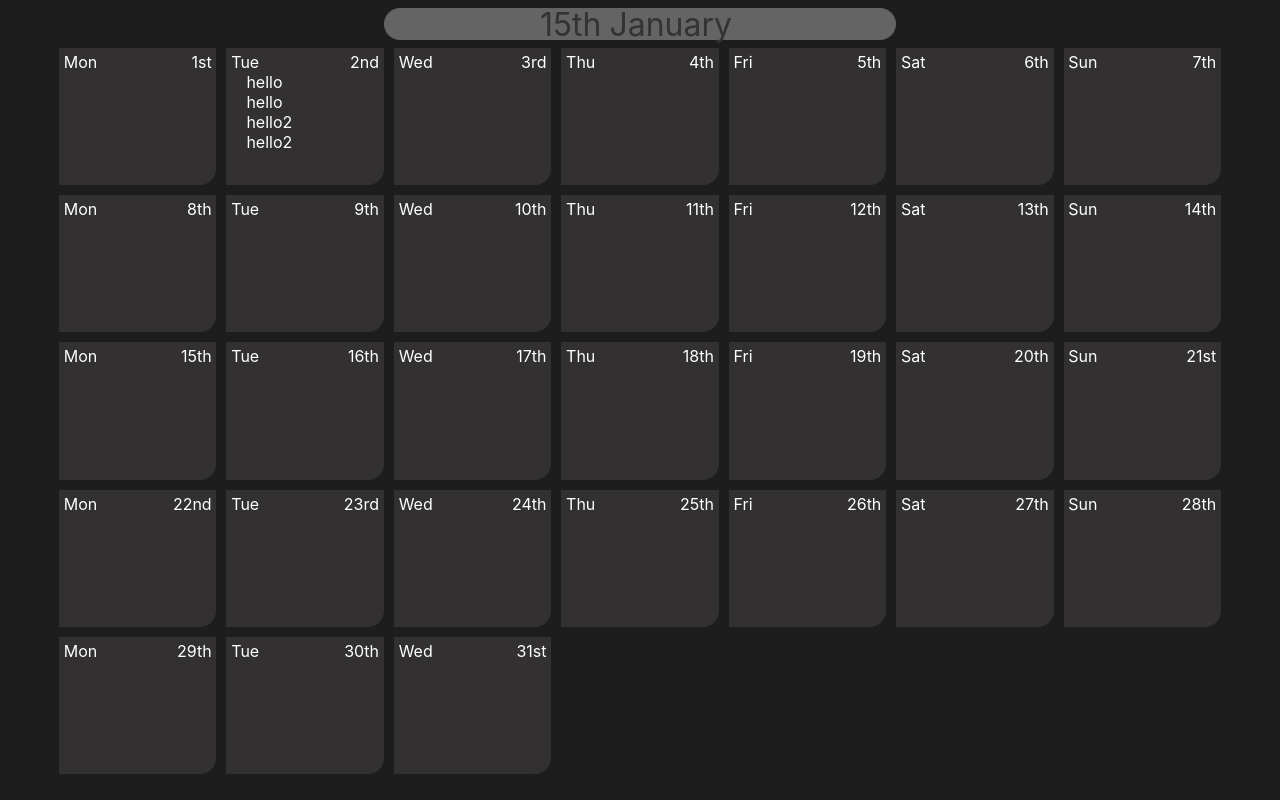
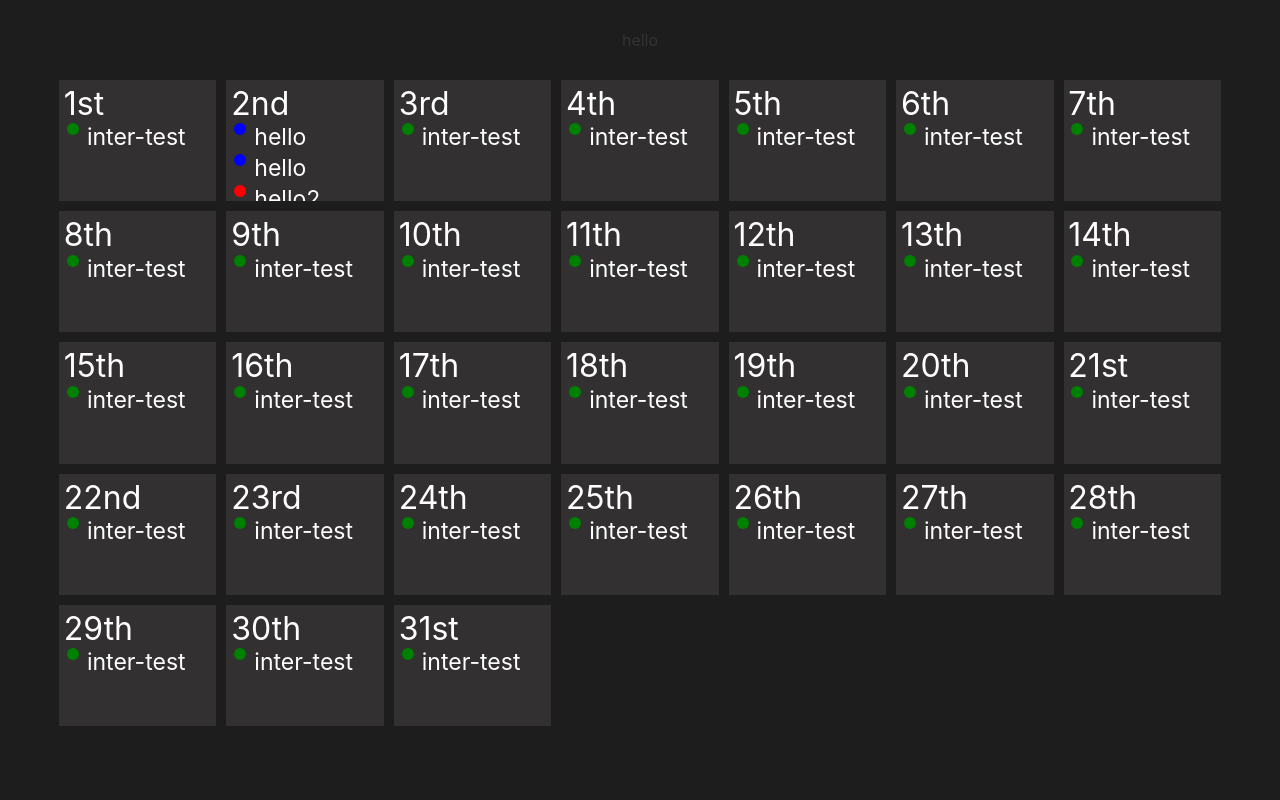
Before and after one commit to jaymesn/unienv, a Svelte app: page / in a window 1280 px wide. Built offline with nearby package versions, Linux system fonts and the light colour scheme.

Commit message:
redoing bar component before starting day view

```diff
--- a/src/App.svelte
+++ b/src/App.svelte
@@ -6,8 +6,7 @@
 
 	import Calendar from  "./TabComponents/Calendar/Calendar.svelte";
 	import Workspace from "./TabComponents/Workspace/Workspace.svelte";
-
-    let AppData:Data = {
+    let AppData = {
 
         NavBar:[
 			{ title:"Calendar", icon:" (^o^) "},
@@ -59,9 +58,9 @@
 
 
     };
+	$: AppData;
+	(window as any).AppData = AppData;
 	Object.keys(AppData.Calendar);
-	(window as any).look = AppData.Calendar;
-	let view:"Day"|"Month" = "Day"
 
 </script>
 
@@ -69,7 +68,9 @@
 	<!-- make this less for navigatio and more like polybar, so a thing to play and customize -->
 
     {#if AppData.selected === 0}
-		<Calendar allReminders={AppData.Calendar} {view} />
+
+		<Calendar allReminders={AppData.Calendar}/>
+
     {:else if AppData.selected === 1}
 		<Workspace />
     {:else}
--- a/src/TabComponents/Calendar/Calendar.svelte
+++ b/src/TabComponents/Calendar/Calendar.svelte
@@ -1,54 +1,59 @@
 <script lang="ts">
 
     import type { Alarms } from "../../@types/all";
-    import Error from "../../Shared/Error.svelte";
 
 
-    import MonthBar from "./MonthBar.svelte";
+    import MonthView from "./MonthView.svelte";
     import DayView from "./DayView.svelte";
-    import MonthView from "./MonthView.svelte";
+    import { Names ,getNumEnd} from "../../Shared/Utils";
 
     export let allReminders:Alarms;
-    export let view:"Day"|"Month";
+
+    let view:"Day"|"Month" = "Month";
+    $: view = view;
 
     let date = new Date();
 
     let yearNum = date.getFullYear();
+    $: yearNum = yearNum;
+
     let monthNum = date.getMonth() + 1;
+    $: monthNum = monthNum;
+
     let dateNum = date.getDate();
+    $: dateNum = dateNum;
 
     let yearAlarms = allReminders.get(yearNum);
 
+    let dayAlarms = yearAlarms[monthNum][dateNum]
 
-    /*
-
-    update the types so that its a linear list of from 1 to <month-end>
-    make it easeir to query dates with the calendar that way too
-
-
-    after fooling around with the gride last night i realize that im gonna have to roll my own
-    css repeat function that updates from javascript since it doesn't mesh so well with svelte
-
-    */
-
-    $: view = "Month";
-
+    dateNum=2
+    /* {Names.month[monthNum -1] } { Names.day[dateNum].slice(0,3)}, {dateNum+getNumEnd(dateNum)} {yearNum}*/
 </script>
 
 <div class="calendar">
+    <div class="bar">
+        <!-- Redo the bar component since it was dogshit last time -->
+        hello
 
-    <MonthBar />
+    </div>
     {#if view === "Month"}
-        <MonthView {dateNum} {monthNum} monthAlarms={yearAlarms[monthNum]}/>
+        <MonthView {monthNum} {yearAlarms} />
     {:else if view === "Day"}
-        <DayView />
-    {:else}
-        <Error name="Couldn't decide what alarms to Show u D:"/>
+        <DayView bind:monthAlarms={yearAlarms[monthNum]} {dateNum} />
     {/if}
+
+
 </div>
 
 <style>
-    .view-day{}
+    .bar {
+        display: flex;
+        justify-content: center;
+        align-items: center;
+        width:calc(90vw + 0.6250rem) ;
+        height: 10vh;
+    }
     .calendar {
         --black-dark:rgb(29 ,29 ,29,100);
         width:100vw;
--- a/src/TabComponents/Calendar/Day.svelte
+++ b/src/TabComponents/Calendar/Day.svelte
@@ -7,6 +7,23 @@
     export let dayAlarms:DayAlarms;
 
     let date = new Date();
+    const updateAlarms = ()=>{$:dayAlarms = dayAlarms};
+
+    updateAlarms();
+    if(!dayAlarms){
+        dayAlarms = new Map();
+        dayAlarms.set("ws2",[
+            {
+                "pathInWorkspace":"",
+                "icon":"green",
+                "name":"inter-test"
+            }
+        ]);
+
+        (window as any).days[day] = dayAlarms;
+        (window as any).updateAlarms = updateAlarms;
+    }
+
 
 </script>
 
@@ -15,7 +32,6 @@
 
         <div class="day-title">
 
-            <p class="day-name"> { Names.day[dateToDayNum(day) - 1].slice(0,3) } </p>
             <p class="day-number">{  day+getNumEnd(day)}</p>
 
         </div>
@@ -24,7 +40,14 @@
             {#each [...dayAlarms] as [wsName,wsAlarms]}
                 {#each wsAlarms as alarm}
                     <div class="alarm">
-                        <div class="ws-icon"></div> {alarm.name}
+                        {#if typeof alarm.icon === "string"}
+                            <div class="ws-icon" style="--ws-colour:{alarm.icon};"></div>
+                        {:else}
+                            <div class="ws-icon" style="--ws-colour:grey;"></div>
+                        {/if}
+
+                        {alarm.name}
+
                     </div>
                 {/each}
 
@@ -39,18 +62,16 @@
 <style>
     .day {
         /* the 1 represents bar-height and 5 is the amount of row-gaps*/
-        --height:calc( ( 100vh - 0.6250rem * 5  - 3rem * 1 - 1rem) / 1 );
         --black-dark:rgb(29 ,29 ,29,100);
         --black-light:rgb(50 ,48 ,48,100);
-        border-bottom-right-radius: 2vh;
         background-color:var(--black-light);
         display:flex;
         flex-direction:column;
         color:white;
-
     }
     .day-title {
-        height: 1.2rem;
+        font-size:2.5vw;
+        height:fit-content;
         margin-top:0.25rem;
         padding-bottom:0.25rem;
         display: flex;
@@ -58,36 +79,34 @@
     }
 
     .alarms {
-        height:100%;
-        width: 95%;
-        margin-left:auto;
-        margin-right:auto;
+        margin-top:auto;
+        margin-bottom:auto;
+        height:80%;
+        width: 90%;
+        margin:auto;
+        overflow: scroll;
 
-        overflow: scroll;
     }
     .alarm {
+        padding-top:3px;
+        font-size:1.8vw;
         display: flex;
     }
 
     .ws-icon {
-        width:1rem;
-        height:1rem;
-        border-radius:1vh;
+        width:12px;
+        height:12px;
+        border-radius:1vw;
+        background-color:var(--ws-colour) ;
+        margin-right:.5rem;
     }
 
 
+    /* Hide scrollbar for IE, Edge and Firefox */
+    .day-title::-webkit-scrollbar { display: none;}
+    .day-title { -ms-overflow-style: none;  /* IE and Edge */ scrollbar-width: none;  /* Firefox */ }
 
-
-
-
-
-
-
-    /* Hide scrollbar for IE, Edge and Firefox */
-    .day-title::-webkit-scrollbar { display: none; }
-    .day-title{ -ms-overflow-style: none;  /* IE and Edge */ scrollbar-width: none;  /* Firefox */ }
-
-    .day-number{ margin-left: auto; margin-right:.3rem; }
+    .day-number{ margin-right: auto; margin-left:.3rem; height:fit-content;}
     .day-name { margin-left:.3rem;}
 
     /* Hide scrollbar for IE, Edge and Firefox */
--- a/src/TabComponents/Calendar/DayView.svelte
+++ b/src/TabComponents/Calendar/DayView.svelte
@@ -0,0 +1,19 @@
+<script lang="ts">
+
+    import type { day29type, day30type, day31type, DayAlarms } from "../../@types/all"
+import Day from "./Day.svelte";
+    export let dateNum:number;
+    export let monthAlarms:day29type|day30type|day31type;
+    let dayAlarms:DayAlarms = new Map();
+
+    if(monthAlarms){
+        if(monthAlarms[dateNum]){
+            dayAlarms = monthAlarms[dateNum];
+        }
+    }
+    console.log(dayAlarms)
+</script>
+
+<style>
+
+</style>
--- a/src/TabComponents/Calendar/MonthBar.svelte
+++ /dev/null
@@ -1,39 +0,0 @@
-<script lang="ts">
-    import { getNumEnd,Names } from "../../Shared/Utils";
-</script>
-
-<div class="month-bar">
-    <p> {(new Date).getDate() + getNumEnd()} </p>
-    <p class="month-title"> { Names.month[ (new Date).getMonth() ]} </p>
-</div>
-
-<style>
-
-    .month-bar {
-        margin-top:.5rem;
-        margin-bottom:.5rem;
-        border-radius:1rem;
-        background-color: rgb(100,100,100);
-        width:40vw;
-        height: 2rem;
-        display: flex;
-        justify-content: center;
-        align-items: center;
-    }
-
-    .month-bar p {
-        font-size:2rem;
-        margin-top:0px;
-        margin-bottom:0px;
-    }
-
-    .month-title {
-        margin-left:0.5rem;
-        margin-right:0.5rem;
-    }
-    .month-day {
-        margin-right:0.5rem;
-        margin-left:0.5rem;
-    }
-
-</style>
--- a/src/TabComponents/Calendar/MonthView.svelte
+++ b/src/TabComponents/Calendar/MonthView.svelte
@@ -1,11 +1,14 @@
 <script lang="ts">
-import type { day29type, day30type, day31type } from "../../@types/all";
+
+    import type { day29type, day30type, day31type, YearAlarms } from "../../@types/all";
     import { range , daysInMonth } from "../../Shared/Utils";
     import Day from "./Day.svelte"
 
-    export let dateNum:number;
     export let monthNum:number;
-    export let monthAlarms:day29type|day30type|day31type;
+    export let yearAlarms:YearAlarms;
+
+    let monthAlarms:day29type|day30type|day31type = yearAlarms[monthNum];
+    (window as any).days = {}
 
 </script>
 
@@ -18,9 +21,9 @@ import type { day29type, day30type, day31type } from "../../@types/all";
 </div>
 
 <style>
-.view-month {
+    .view-month {
 
-    --row-size:calc( ( 100vh - 0.6250rem * 5  - 3rem - 1rem) / 5 );
+    --row-size:calc( ( 90vh - 0.6250rem * 5  - 3rem - 1rem) / 5 );
     /* we take away 1rem for spacing and better content formatting*/
 
     --column-size:calc(( 90vw - 0.6250rem * 5) / 7  );
@@ -29,7 +32,6 @@ import type { day29type, day30type, day31type } from "../../@types/all";
     grid-template-columns: repeat(7, var(--column-size));
     grid-template-rows: repeat(5, var(--row-size) );
     grid-gap:0.6250rem;
-    width: fit-content;
     margin-bottom:auto;
 
 
```
Also changed, not shown: src/@types/all.d.ts (+15 -8 lines).
